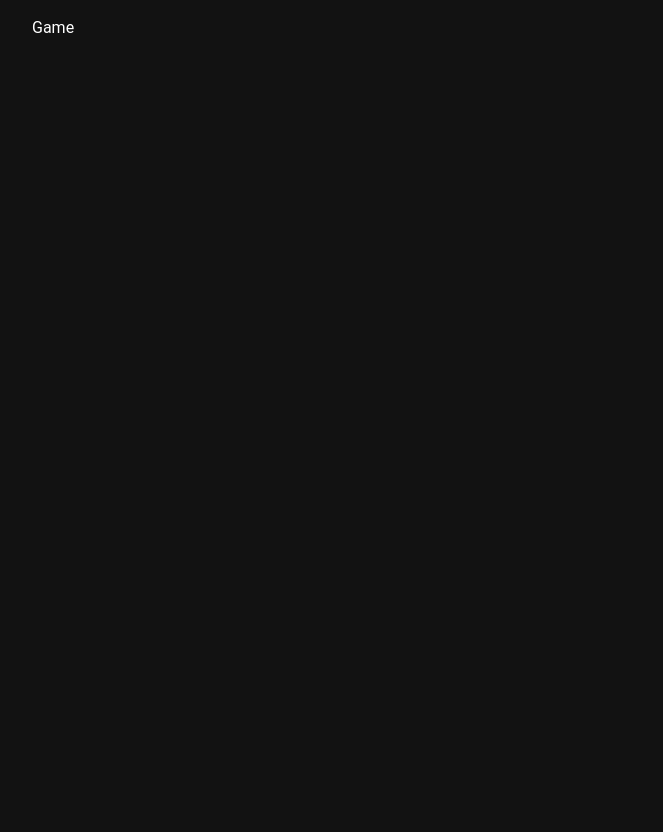
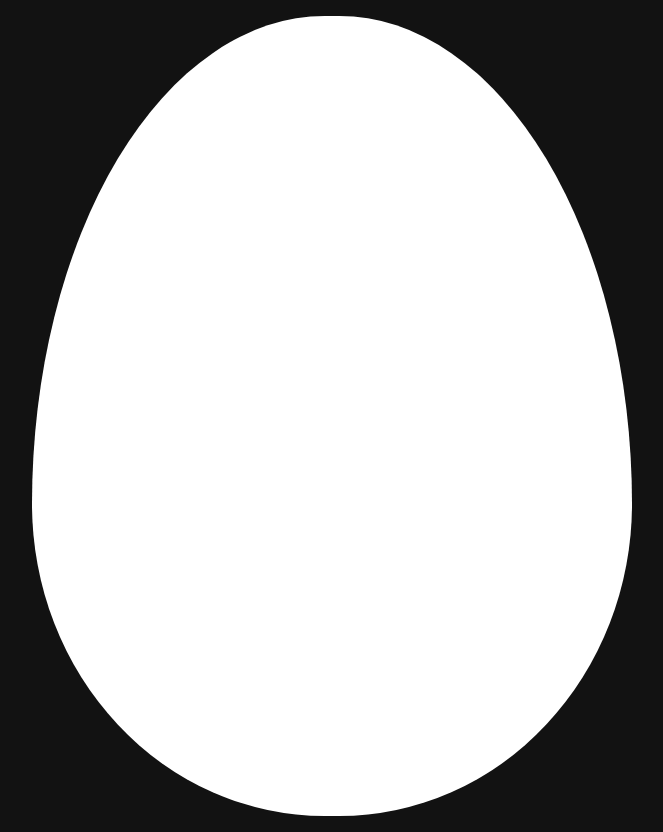
Before and after one commit to Potseluiko-Misha/--------------, a Vue app in the folder Tamagothci/: page / in a window 1280 px wide. Shown: the whole page, without its empty margins (24-687 px from the left). Before the commit the page ends 800 px from the top, so only its background shows below. Built offline with nearby package versions, Linux system fonts and the light colour scheme.

Commit message:
addEggOnMain

```diff
--- a/Tamagothci/src/components/Game.vue
+++ b/Tamagothci/src/components/Game.vue
@@ -2,7 +2,9 @@
     <v-container>
         <v-row>
             <v-col>
-                <div>Game</div>
+                <div class="egg">
+
+                </div>
             </v-col>
         </v-row>
     </v-container>
@@ -11,3 +13,13 @@
 <script setup>
 
 </script>
+
+
+<style>
+.egg {
+    background-color: white;
+    height: 100vh;
+    aspect-ratio: 3 / 4;
+    border-radius: 100% / 125% 125% 80% 80%;
+}
+</style>
```
